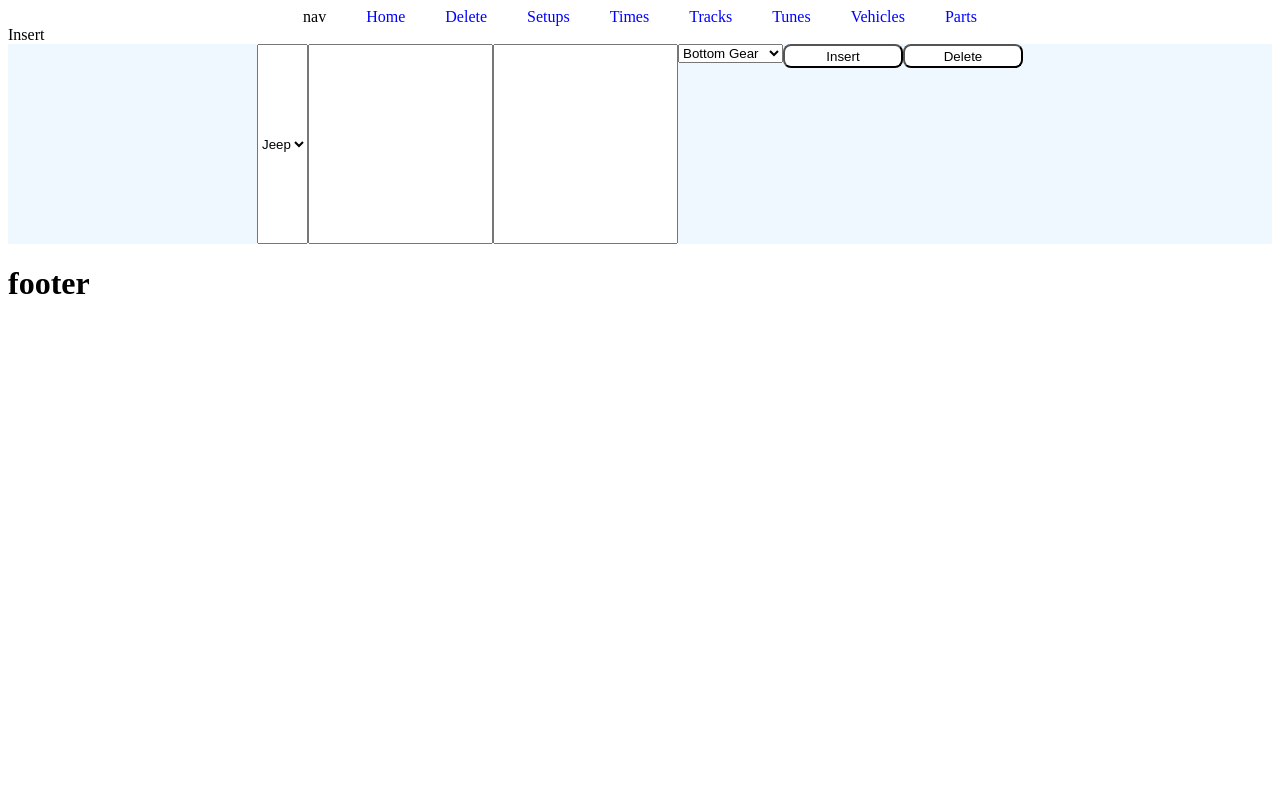
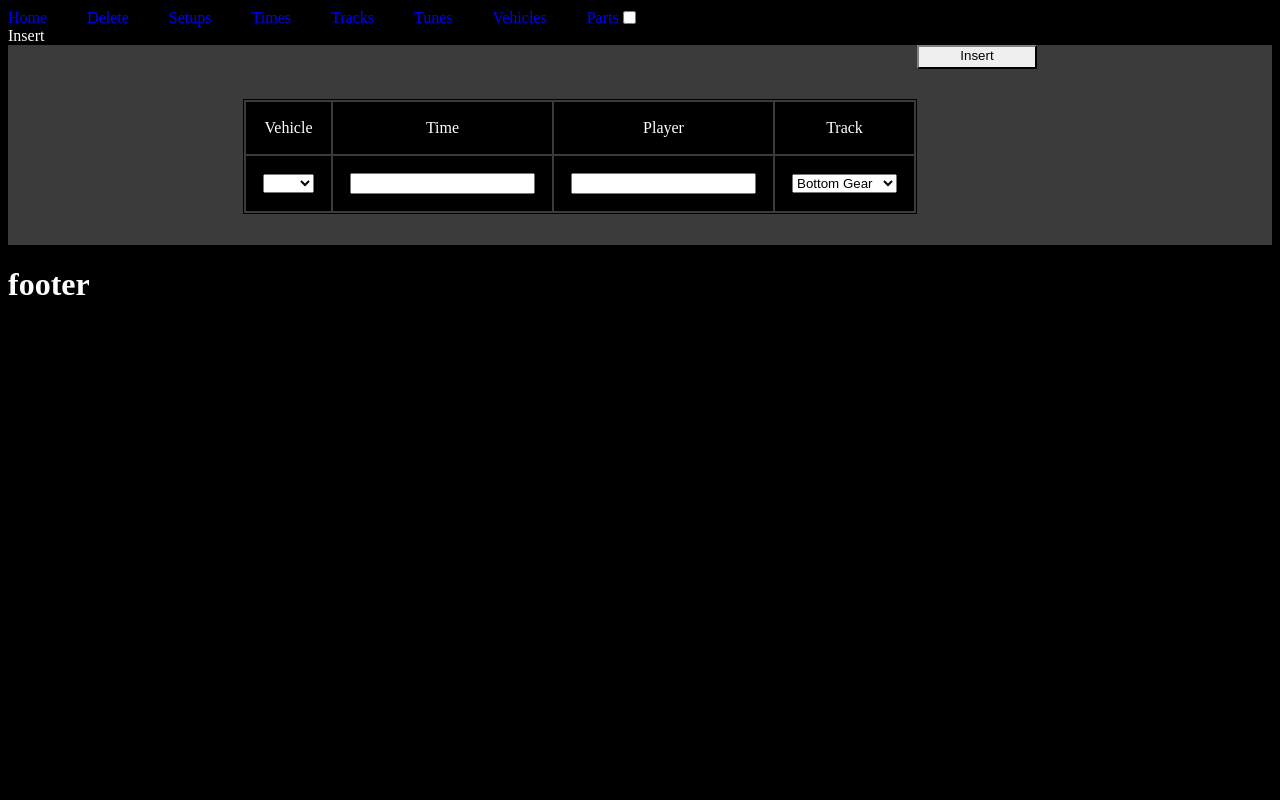
Before and after one commit to Number22313/13DTP-Project, a Flask app: page / in a window 1280 px wide. Run offline with Flask 3, Linux system fonts and the light colour scheme.

Commit message:
CSS and html improvements

```diff
--- a/static/style.css
+++ b/static/style.css
@@ -1,11 +1,27 @@
+html
+{
+    --background-color: black;
+    --text-color: white;
+    background-color: var(--background-color);
+    color: var(--text-color);
+}
+
 td
 {
     padding: 2vh;
     border: 1px solid black;
     text-align: center;
+    color: var(--text-color);
+    background-color: var(--background-color);
 }
 
 nav
+{
+    display: flex;
+    align-items: center;
+}
+
+.links
 {
     display: flex;
     justify-content: center;
@@ -22,7 +38,8 @@ a
 form
 {
     min-height: 25vh;
-    background-color: aliceblue;
+    background-color: rgb(59, 59, 59);
+    color: var(--text-color);
     display: flex;
     justify-content: center;
 }
@@ -31,16 +48,8 @@ button
 {
     min-width: 15vh;
     min-height: 3vh;
-    border-color: black;
-    border-radius: 1vh;
-    color: black;
-    background-color: white;
-}
-
-button:hover
-{
-    background-color: black;
-    color: white;
+    border-color: rgb(44, 44, 44);
+    border-radius: none;
 }
 
 table
@@ -48,9 +57,8 @@ table
     border: 1px solid black;
 }
 
-.delete
+button[type="submit"]
 {
     display: flex;
     justify-content: center;
-    align-items: center;
 }
--- a/templates/header.html
+++ b/templates/header.html
@@ -1,6 +1,6 @@
 <head class="head">
     <nav>
-        <div>nav</div>
+        <div class="links">
             <a href="{{ url_for('Home') }}">Home</a>
             <a href="{{ url_for('delete') }}">Delete</a>
             <a href="{{ url_for('setups') }}">Setups</a>
@@ -9,5 +9,9 @@
             <a href="{{ url_for('tunes') }}">Tunes</a>
             <a href="{{ url_for('vehicles') }}">Vehicles</a>
             <a href="{{ url_for('parts') }}">Parts</a>
+        </div>
+        <div class="theme">
+            <input type="checkbox">
+        </div>
     </nav>
 </head>
--- a/templates/home.html
+++ b/templates/home.html
@@ -3,8 +3,18 @@
 <body>
     <div class="form">Insert
         <form method="POST" action="{{url_for('Home')}}">
+            <div>
+                <table>
+                    <tr>
+                        <td>Vehicle</td>
+                        <td>Time</td>
+                        <td>Player</td>
+                        <td>Track</td>
+                    </tr>
+                    <tr>
+                        <td>
                             <select name="vehicle_name">
-                <option disabled hidden></option>
+                                <option disabled hidden selected></option>
                                 <option value="Jeep">Jeep</option>
                                 <option value="MX">MX</option>
                                 <option value="SC">SC</option>
@@ -15,11 +25,17 @@
                                 <option value="test3">test3</option>
                                 <option value="test4">test4</option>
                             </select>
+                        </td>
                         <br>
+                        <td>
                             <input type="number" name="time">
+                        </td>
+                        <br>
+                        <td>
                             <input type="text" name="player">
+                        </td>
                         <br>
-            <div>
+                        <td>
                             <select>
                                 <option disabled hidden></option>
                                 <option value="Bottom_gear">Bottom Gear</option>
@@ -28,12 +44,13 @@
                                 <option value="Seesaw_road">Seesaw Road</option>
                                 <option value="Big_air">Big Air</option>
                             </select>
+                        </td>
+                    </tr>
+                </table>
             </div>
+            <br>
             <div>
-                <button type="submit" value="insert" name="action">Insert</button>
-            </div>
-            <div>
-                <button type="submit" value="delete" name="action">Delete</button>
+                <button type="submit">Insert</button>
             </div>
         </form>
     </div>
```
Also changed, not shown: templates/delete.html (+6 -7 lines). Lines whose indentation alone changed are shown as unchanged.
